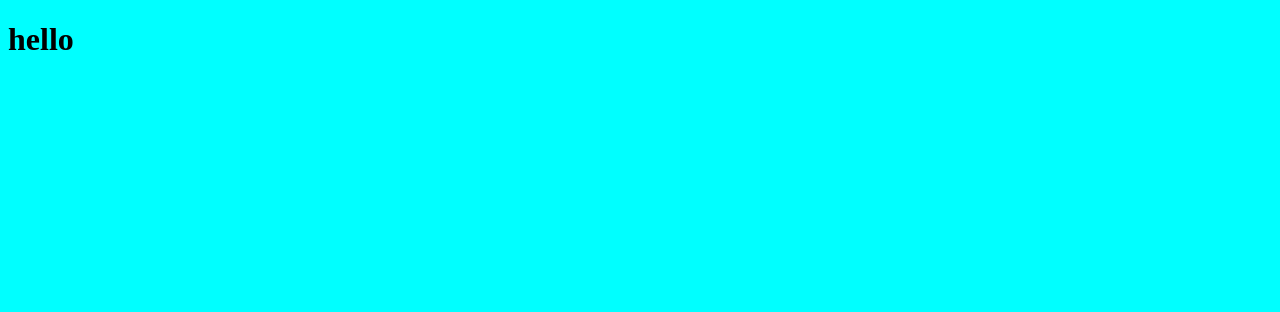
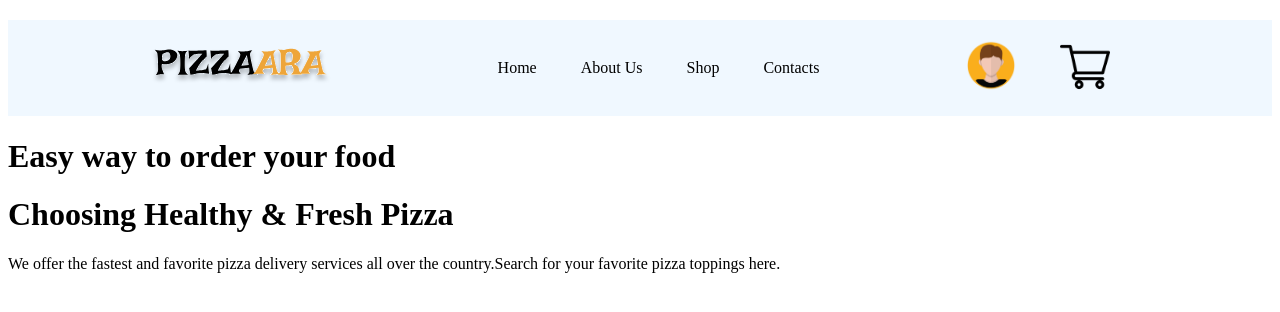
Before and after one commit to mahcee/pizarra-deliveries, a plain HTML site: page index.html in a window 1280 px wide. Drawn offline with Linux system fonts and the light colour scheme.

Commit message:
completed the nav section

```diff
--- a/css/sections/header.css
+++ b/css/sections/header.css
@@ -1,3 +1,30 @@
-body{
-    background-color: aqua;
+.container{
+    margin:20px;
 }
+nav{
+    background-color: aliceblue;
+}
+.nav{
+    display:flex;
+    justify-content: space-between;
+    align-items: center;
+    margin-right:10%;
+    margin-left:10%;
+}
+.nav__center li{
+
+    display:inline-block;
+    list-style-type: none;
+    padding:20px;
+    cursor: pointer;
+}
+.nav__center ul li:hover{
+    background-color: #eea539;
+    color:aliceblue;
+}
+
+
+
+.nav__right img{
+    padding:20px;
+}
--- a/index.html
+++ b/index.html
@@ -1,12 +1,43 @@
 <!DOCTYPE html>
 <html lang="en">
   <head>
-    <link href="css/style.css" rel="stylesheet"/>
+    <link href="css/style.css" rel="stylesheet" />
     <meta charset="UTF-8" />
     <meta name="viewport" content="width=device-width, initial-scale=1.0" />
     <title>pizarra-deliveries</title>
   </head>
   <body>
-    <h1>hello</h1>
-  </body>
-</html>
+    <section>
+      <nav>
+        <div class="container">
+        <div class="nav">
+          <div class="nav__left">
+            <img src="./images/logo.svg" />
+          </div>
+            <div class="nav__center">
+              <ul>
+                <li>Home</li>
+                <li>About Us</li>
+                <li>Shop</li>
+                <li>Contacts</li>
+                </ul>
+                </div>
+                <div class="nav__right">
+                <img src="images/avatar.png"width="50px"/>
+                <img src="images/shopping-cart.png"width="50px"/>
+              </div>
+
+
+        </div>
+      </nav>
+    </section>
+    <div>
+      <h1>Easy way to order your food</h1>
+      <h1>Choosing Healthy & Fresh Pizza</h1>
+      <p>We offer the fastest and favorite pizza delivery services all over the country.Search for your favorite pizza toppings here.</p>
+      <div class="search-icon">
+      <d
+      </div>
+      </div>
+      </html>
+    </body>
```
